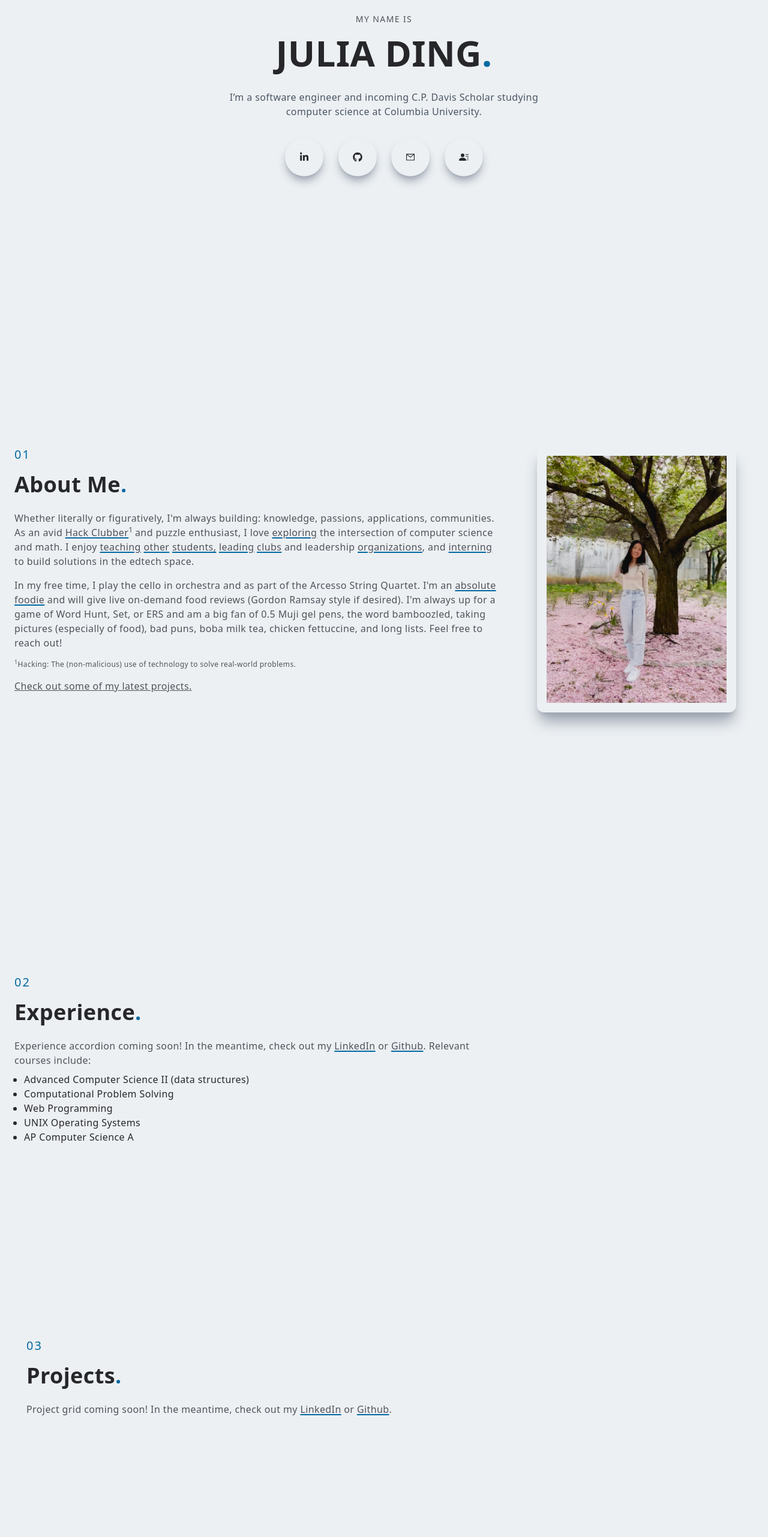
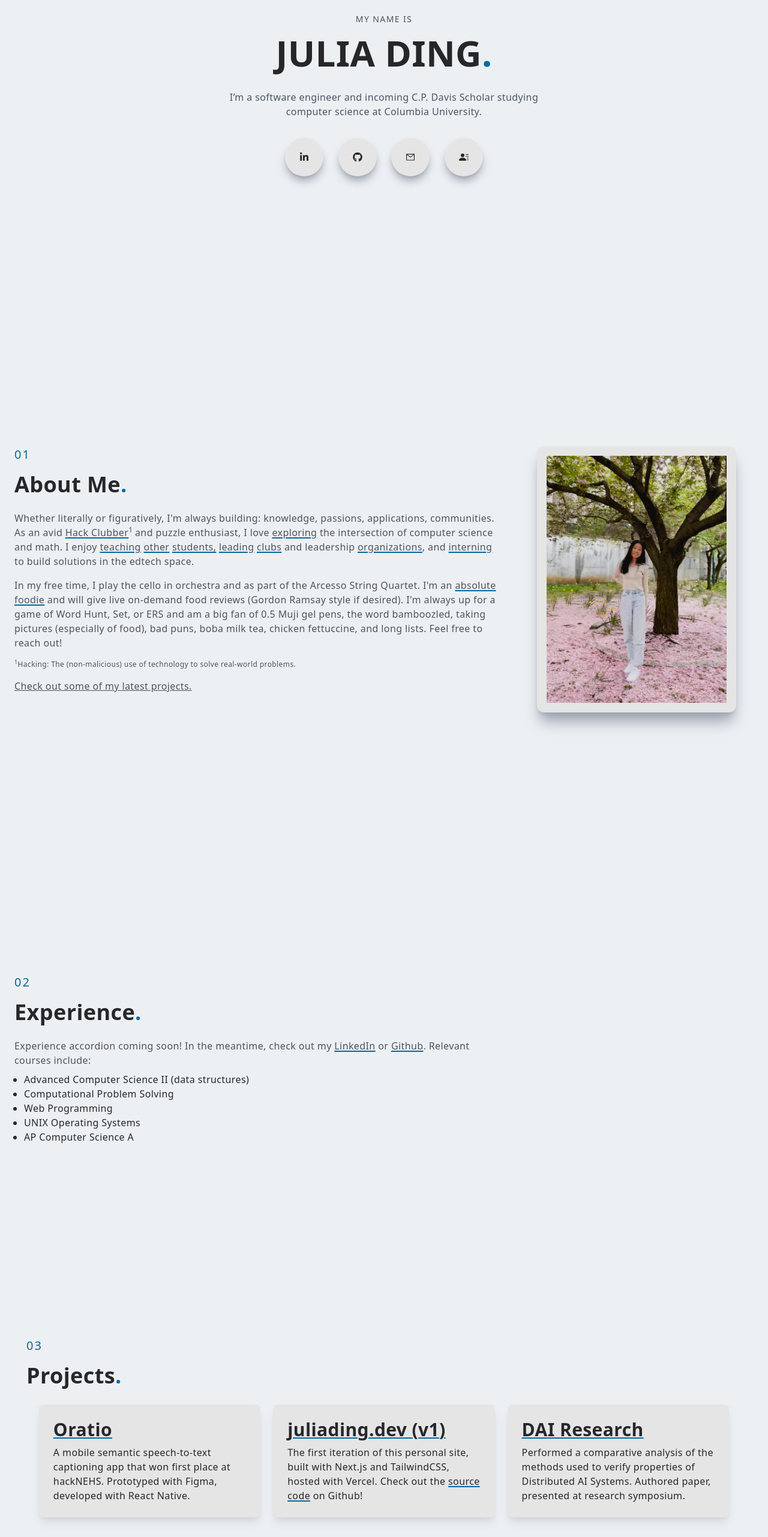
Before and after one commit to julialding/personal-website, a Next.js app: page / in a window 1280 px wide. Shown: the part 234-2797 px from the top of the page at 60% size. Before the commit the page ends 2668 px from the top, so only its background shows below. Built offline with nearby package versions, Linux system fonts and the light colour scheme.

Commit message:
upload resume, create project grid and update projects

```diff
--- a/components/About.tsx
+++ b/components/About.tsx
@@ -110,7 +110,7 @@ const About = () => {
             </p>
           </Link>
         </div>
-        <div className="w-auto h-auto m-auto shadow-xl shadow-gray-400 rounded-xl flex items-center justify-center p-4 hover:scale-105 ease-in duration-300">
+        <div className="w-auto h-auto m-auto shadow-xl shadow-gray-400 bg-neutral-200 rounded-xl flex items-center justify-center p-4 hover:scale-105 ease-in duration-300">
           <Image
             src="/assets/juliading23.jpg"
             height="600"
--- a/components/Main.tsx
+++ b/components/Main.tsx
@@ -19,24 +19,24 @@ const Main = () => {
           I’m a software engineer and incoming C.P. Davis Scholar studying computer science at Columbia University.
           </p>
           <div className='flex items-center justify-between max-w-[330px] m-auto py-4'>
-          <a href='https://www.linkedin.com/in/julialding/' target='_blank' rel='noreferrer'>
-                <div className='rounded-full shadow-lg shadow-gray-400 p-6 cursor-pointer hover:scale-110 ease-in duration-300'>
+                <a href='https://www.linkedin.com/in/julialding/' target='_blank' rel='noreferrer'>
+                <div className='rounded-full shadow-lg shadow-gray-400 bg-neutral-200 p-6 cursor-pointer hover:scale-110 ease-in duration-300'>
                     <FaLinkedinIn />
                 </div>
                 </a>
                 <a href='https://github.com/julialding' target='_blank' rel='noreferrer'
                 >
-                <div className='rounded-full shadow-lg shadow-gray-400 p-6 cursor-pointer hover:scale-110 ease-in duration-300'>
+                <div className='rounded-full shadow-lg shadow-gray-400 bg-neutral-200 p-6 cursor-pointer hover:scale-110 ease-in duration-300'>
                     <FaGithub />
                 </div>
                 </a>
                 <a href='mailto:julia.ding@columbia.edu' target='_blank' rel='noreferrer'>
-                <div className='rounded-full shadow-lg shadow-gray-400 p-6 cursor-pointer hover:scale-110 ease-in duration-300'>
+                <div className='rounded-full shadow-lg shadow-gray-400 bg-neutral-200 p-6 cursor-pointer hover:scale-110 ease-in duration-300'>
                     <AiOutlineMail />
                 </div>
                 </a>
-                <Link href='/resume'>
-                <div className='rounded-full shadow-lg shadow-gray-400 p-6 cursor-pointer hover:scale-110 ease-in duration-300'>
+                <Link href='/resume.pdf'>
+                <div className='rounded-full shadow-lg shadow-gray-400 bg-neutral-200 p-6 cursor-pointer hover:scale-110 ease-in duration-300'>
                     <BsFillPersonLinesFill />
                 </div>
                 </Link>
--- a/components/Projects.tsx
+++ b/components/Projects.tsx
@@ -8,24 +8,58 @@ const Projects = () => {
         <h2 className="py-4">
           Projects<span className="text-sky-700">.</span>
         </h2>
-        <p className="group py-2 text-zinc-600">
-          Project grid coming soon! In the meantime, check out my<span> </span>
+        <div className='flex flex-col lg:flex-row items-center justify-evenly max-w-full m-auto py-3'>
+            <div className="w-full lg:w-[31%] mb-4 lg:mb-0">
+                <div className='rounded-lg shadow-lg shadow-gray-300 bg-neutral-200 h-full p-6 cursor-pointer hover:scale-105 ease-in duration-300'>
+                    <h3 className="mb-2"><a
+                      className="underline underline-offset-2 decoration-2 decoration-sky-700 hover:decoration-[3px] hover:decoration-sky-800"
+                      href="https://github.com/julialding/oratio"
+                    >
+                      Oratio
+                    </a>
+                    </h3>
+                    <p className='break-words'>A mobile semantic speech-to-text captioning app that won first place at hackNEHS.
+                    Prototyped with Figma, developed with React Native.
+                    </p>
+                </div>
+            </div>
+            <div className="w-full lg:w-[31%] mb-4 lg:mb-0">
+                <div className='rounded-lg shadow-lg shadow-gray-300 bg-neutral-200 p-6 cursor-pointer hover:scale-105 ease-in duration-300'>
+                  <h3 className="mb-2"><a
+                        className="underline underline-offset-2 decoration-2 decoration-sky-700 hover:decoration-[3px] hover:decoration-sky-800"
+                        href="https://juliading.dev"
+                      >
+                        juliading.dev (v1)
+                      </a>
+                  </h3>
+                  <p className='break-words'>
+                    The first iteration of this personal site, built with Next.js and TailwindCSS, hosted with Vercel. Check out the<span> </span>
                       <a
                         className="underline underline-offset-2 decoration-2 decoration-sky-700 hover:decoration-[3px] hover:decoration-sky-800"
-            href="https://linkedin.com/in/julialding/"
+                        href="https://github.com/julialding/personal-website"
                       >
-            LinkedIn
+                        source code
                       </a>
-          <span> </span>
-          or{" "}
-          <a
+                      <span> </span>on Github!
+                  </p>
+                </div>
+            </div>
+            <div className="w-full lg:w-[31%] mb-4 lg:mb-0">
+                <div className='rounded-lg shadow-lg shadow-gray-300 bg-neutral-200 p-6 cursor-pointer hover:scale-105 ease-in duration-300'>
+                <h3 className="mb-2"><a
                         className="underline underline-offset-2 decoration-2 decoration-sky-700 hover:decoration-[3px] hover:decoration-sky-800"
-            href="https://github.com/julialding/"
+                        href="https://arxiv.org/abs/2302.04389"
                       >
-            Github
+                        DAI Research
                       </a>
-          .<span> </span>
+                  </h3>
+                  <p className='break-words'>
+                    Performed a comparative analysis of the methods used to verify properties of Distributed AI Systems. Authored paper, presented at research symposium.
                   </p>
+                </div>
+            </div>
+
+        </div>
       </div>
     </div>
   );
--- a/styles/globals.css
+++ b/styles/globals.css
@@ -22,6 +22,10 @@
     @apply text-3xl sm:text-4xl
   }
 
+  h3 {
+    @apply text-2xl sm:text-3xl
+  }
+
   li {
     @apply cursor-pointer list-disc
   }
```
Also changed, not shown: 1 other file (tests, documents, lock files or other folders). Lines whose indentation alone changed are shown as unchanged.
